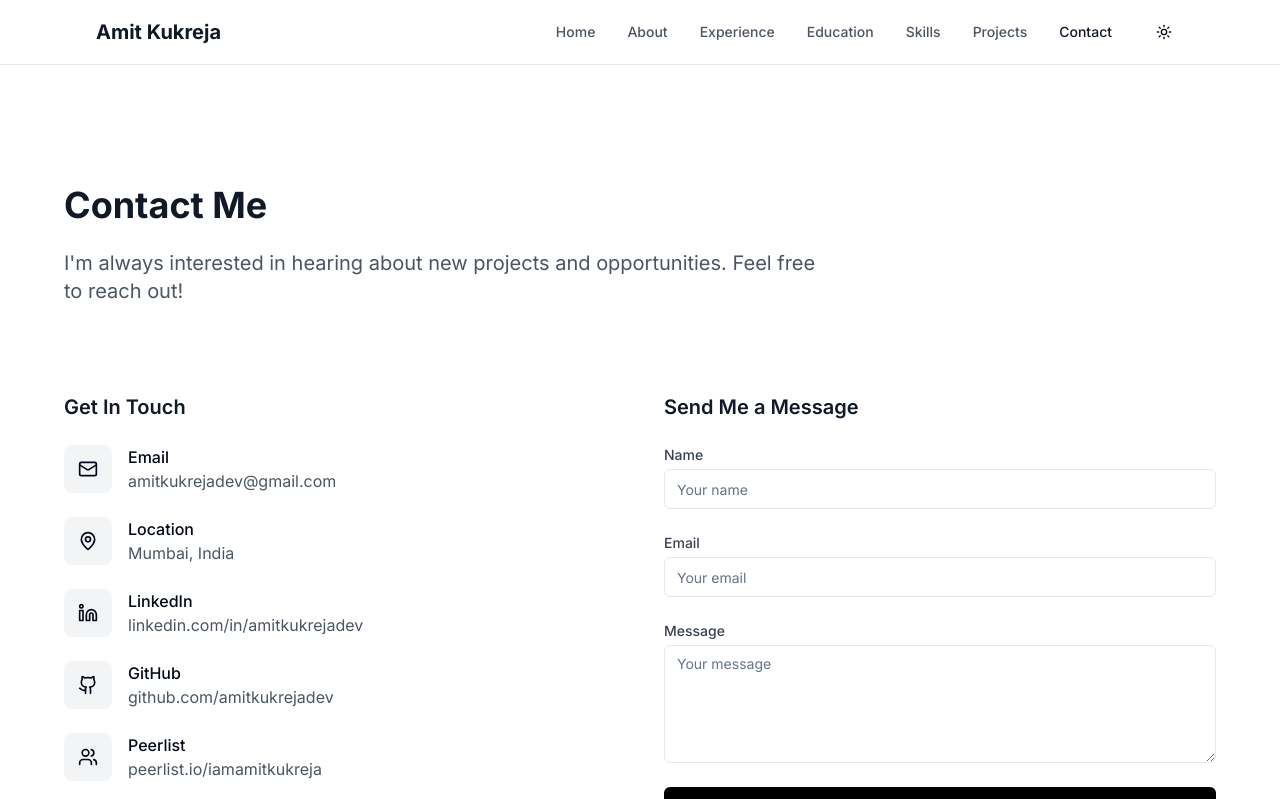
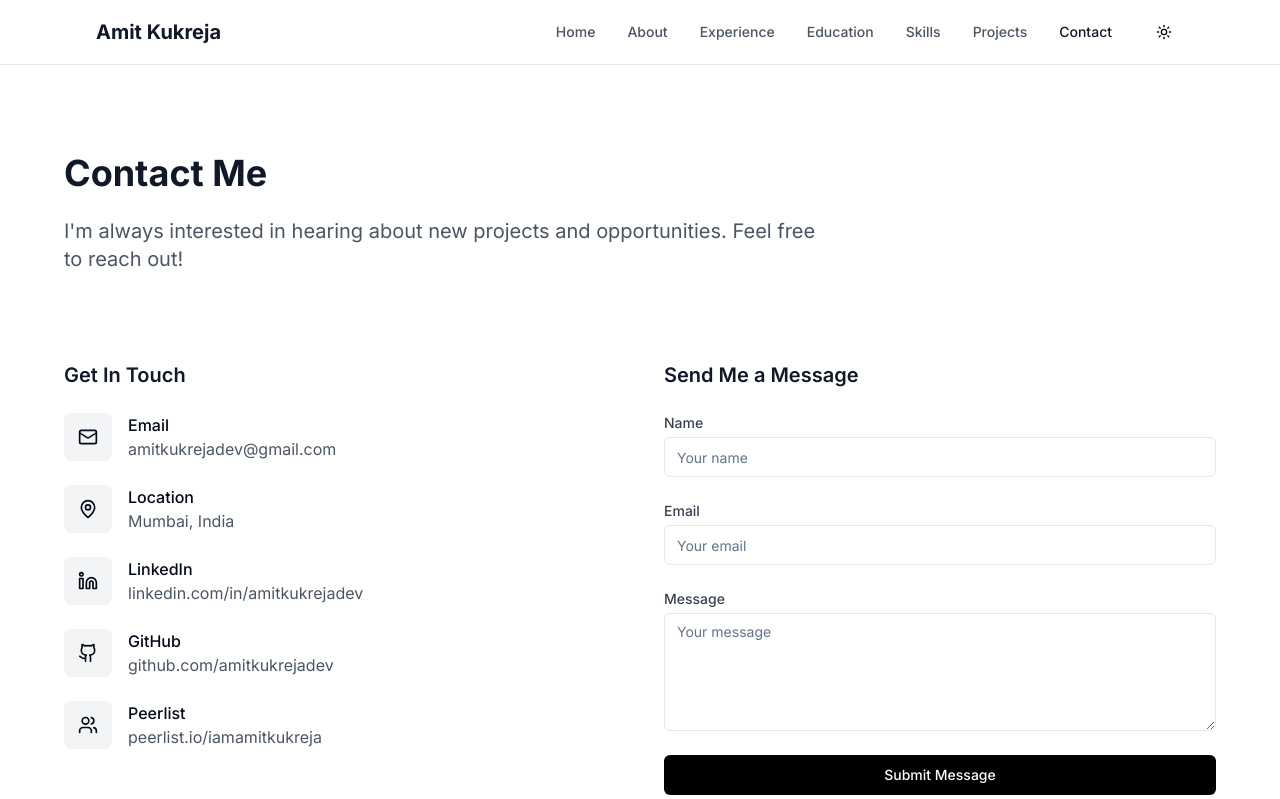
Before and after one commit to amitkukrejadev/portfilio, a Next.js app: page /contact in a window 1280 px wide. Shown: the top 799 px of the page. Built offline with nearby package versions, Linux system fonts and the light colour scheme.

Commit message:
style(contact): add bottom padding for better spacing

```diff
--- a/app/contact/page.tsx
+++ b/app/contact/page.tsx
@@ -117,8 +117,8 @@ export default function ContactPage() {
   }, []);
 
   return (
-    <div className="bg-white dark:bg-gray-950">
-      <section className="py-20 px-4 sm:px-6 lg:px-8">
+    <div className="bg-white dark:bg-gray-950 pb-20">
+      <section className="py-12 px-4 sm:px-6 lg:px-8">
         <div className="max-w-6xl mx-auto">
           <h1 className="text-4xl font-bold text-gray-900 dark:text-white mb-6">
             Contact Me
```
